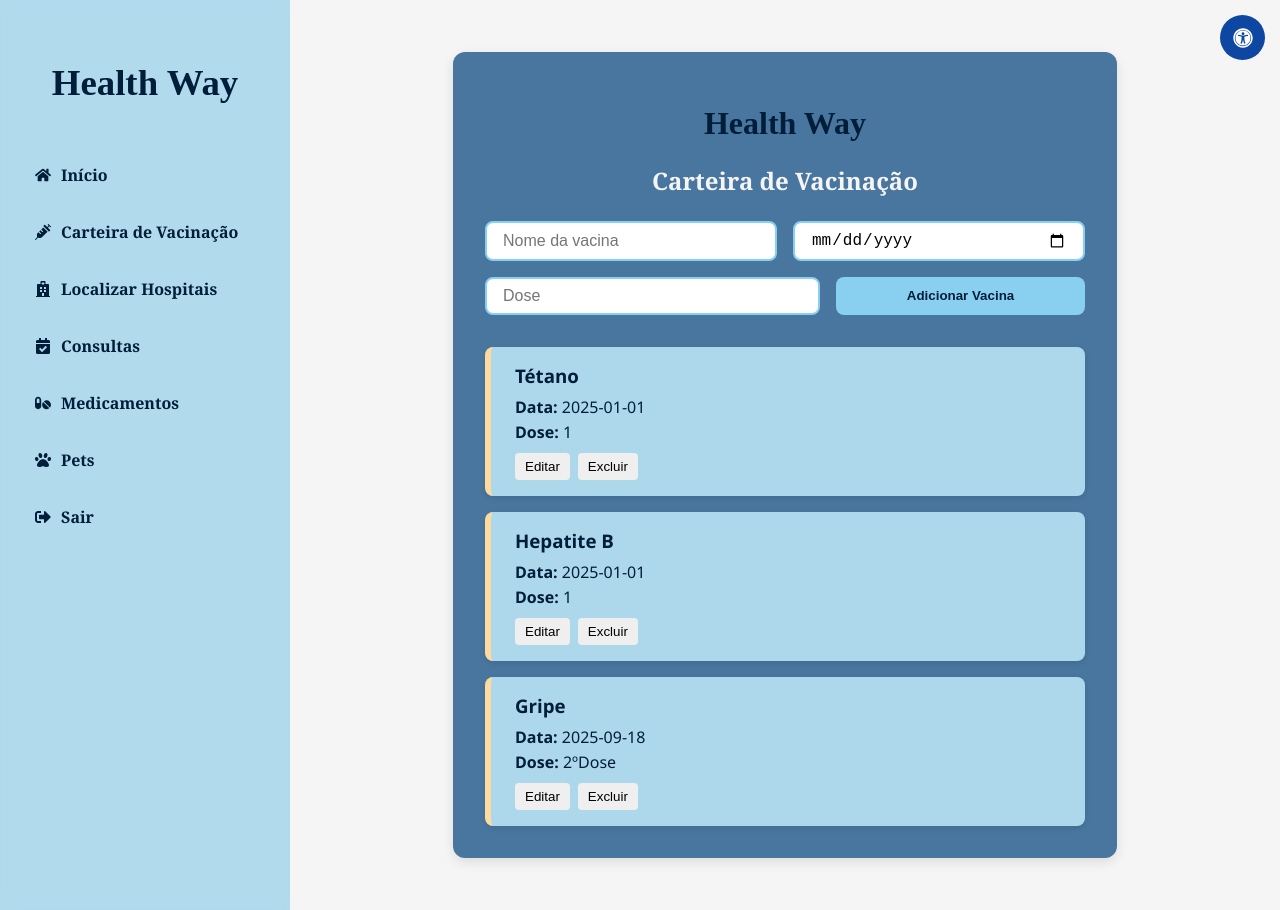
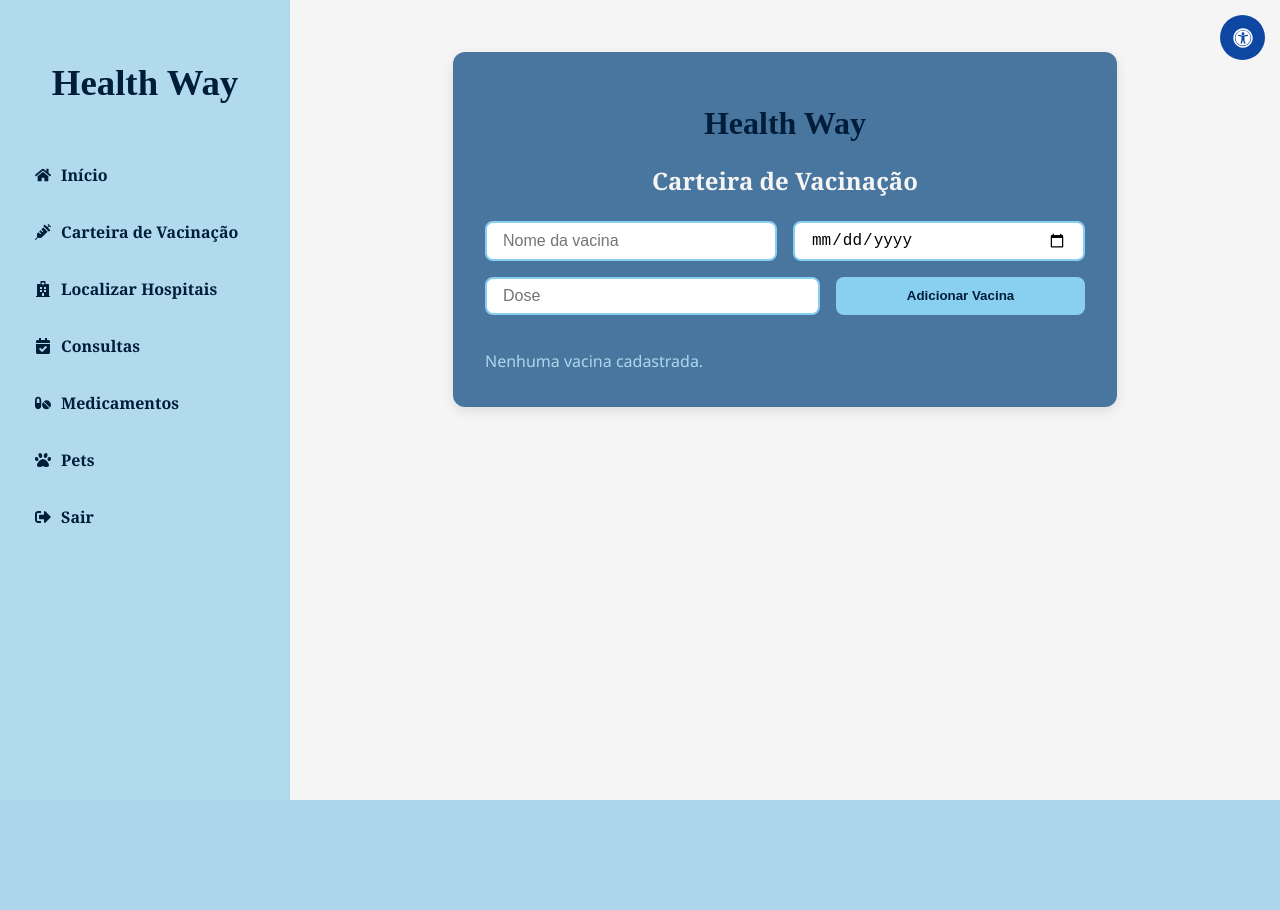
Before and after one commit to Kauany-Silva/Health-Way, a React (Vite) app: page /dashboard/vacinacao in a window 1280 px wide. After the commit the page ends 800 px from the top, so only its background shows below. Built offline with nearby package versions, Linux system fonts and the light colour scheme; data requests are answered from the project's data file; sample sign-in values are in the browser's storage; a web font is replaced by a local one.

Commit message:
ajustando detalhes

```diff
--- a/db.json
+++ b/db.json
@@ -1,22 +1,3 @@
 {
-  "vacinas": [
-    {
-      "id": "1",
-      "nome": "Tétano",
-      "dose": "1",
-      "data": "2025-01-01"
-    },
-    {
-      "id": "2",
-      "nome": "Hepatite B",
-      "dose": "1",
-      "data": "2025-01-01"
-    },
-    {
-      "id": "1a4b",
-      "nome": "Gripe",
-      "data": "2025-09-18",
-      "dose": "2ºDose"
-    }
-  ]
+  "vacinas": []
 }
--- a/src/Pages/CarteiraVacinacao/Hooks/useCarteiraVacinacao.jsx
+++ b/src/Pages/CarteiraVacinacao/Hooks/useCarteiraVacinacao.jsx
@@ -1,5 +1,5 @@
 import { useState, useEffect } from 'react';
-import { getVacinas, addVacina, deleteVacina, updateVacina } from "../../../API/vacinas";
+import { getVacinas, addVacina, deleteVacina, updateVacina } from "../../../Backend/vacinas";
 
 export function useCarteiraVacinacao() {
 
--- a/src/Pages/NotFound/NotFound.jsx
+++ b/src/Pages/NotFound/NotFound.jsx
@@ -7,7 +7,10 @@ const NotFound = () => {
 
     <div className={style.box}>
     <div className={style.titulo}>  <h1> Health Way</h1></div>
-    <img src={HToy2} alt="HToy" />
+
+    <div className={style.Healthinho}>
+      <img src={HToy2} alt="HToy" />
+    </div>
     <h1 className={style.notfound}>404 - Página não encontrada</h1>
     <p className={style.mensagem}>A página que você procura não existe.</p>
     <Link to="/">Voltar para a página inicial</Link>
--- a/src/Pages/NotFound/NotFound.module.css
+++ b/src/Pages/NotFound/NotFound.module.css
@@ -41,6 +41,6 @@
 }
 
 .Healthinho {
-  width: 25px;
-  height: auto;
+  display: flex;
+  justify-content: center;
 }
```
Also changed, not shown: src/Backend/vacinas.js (renamed from src/API/vacinas.js).
